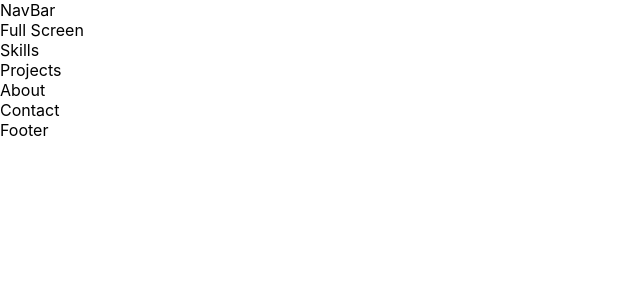
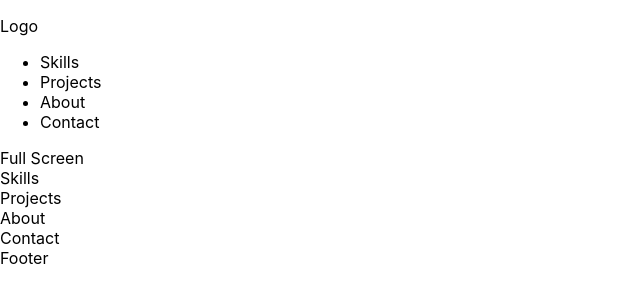
Before and after one commit to tatia-burdett/my-portfolio, a React (Create React App) app: page / in a window 1280 px wide. Shown: the top 302 px of the page, without its empty margins (0-640 px from the left). Built offline with nearby package versions, Linux system fonts and the light colour scheme.

Commit message:
navbar content

```diff
--- a/src/components/NavBar/NavBar.js
+++ b/src/components/NavBar/NavBar.js
@@ -3,7 +3,15 @@ import React from 'react'
 class NavBar extends React.Component {
   render() {
     return (
-      <div>NavBar</div>
+      <nav className='navbar'>
+        <p>Logo</p>
+        <ul>
+          <li>Skills</li>
+          <li>Projects</li>
+          <li>About</li>
+          <li>Contact</li>
+        </ul>
+      </nav>
     )
   }
 }
```
